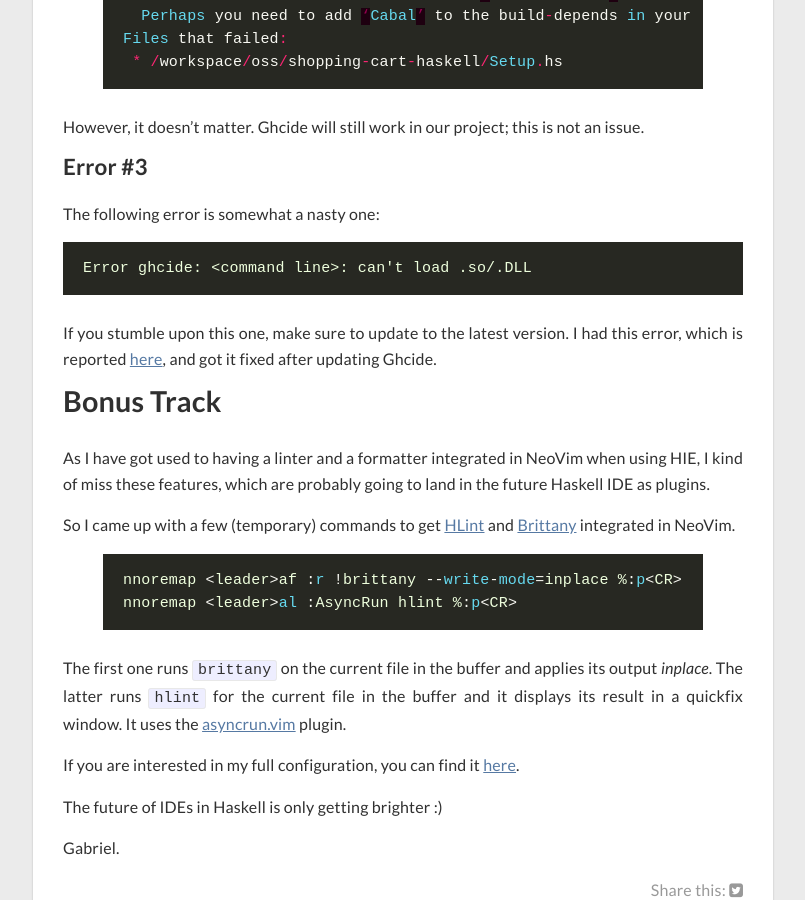
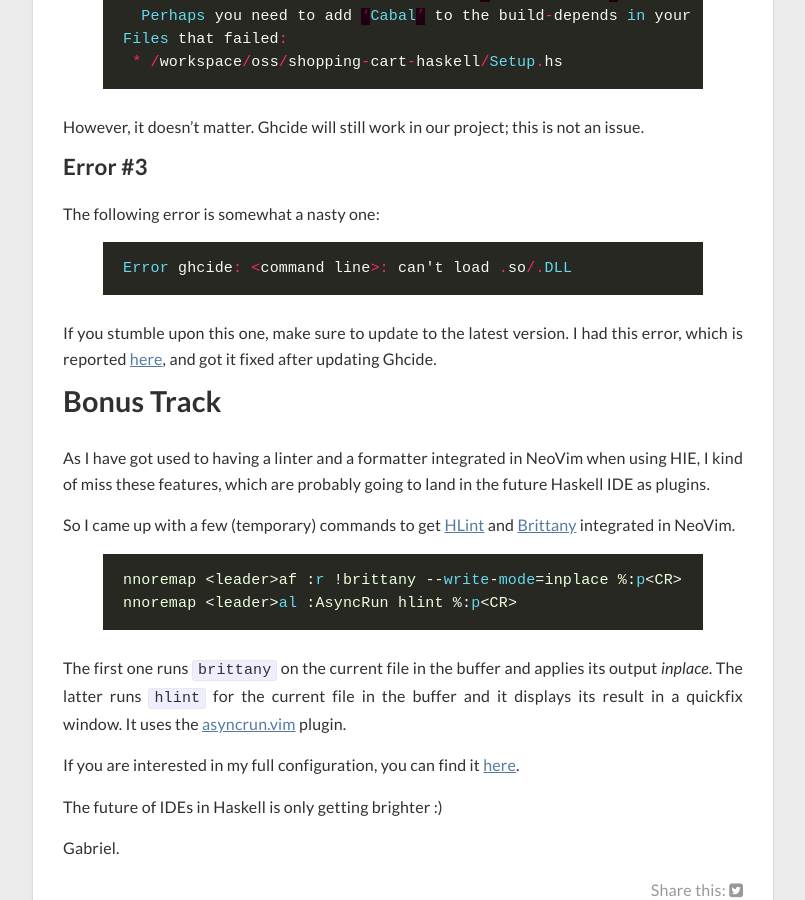
Before and after one commit to gvolpe/blog-comments, a Jekyll site: the page built from _posts/2020-03-21-setting-up-ghcide-nixpkgs-ubuntu.md, in a window 1280 px wide and 900 px high, scrolled down 5286 px. Shown: the whole window, without its empty margins (237-1042 px from the left). Built offline with Jekyll 4.4.1, drawn with Linux system fonts in a browser that asks for light colours; nearby versions of some CDN libraries; comment, search, counter and statistics services are not loaded.

Commit message:
code highlighting

````diff
--- a/_posts/2020-03-21-setting-up-ghcide-nixpkgs-ubuntu.md
+++ b/_posts/2020-03-21-setting-up-ghcide-nixpkgs-ubuntu.md
@@ -209,9 +209,9 @@ However, it doesn't matter. Ghcide will still work in our project; this is not a
 
 The following error is somewhat a nasty one:
 
-```
+{% highlight haskell %}
 Error ghcide: <command line>: can't load .so/.DLL
-```
+{% endhighlight %}
 
 If you stumble upon this one, make sure to update to the latest version. I had this error, which is reported [here](https://github.com/digital-asset/ghcide/issues/404), and got it fixed after updating Ghcide.
 
````
